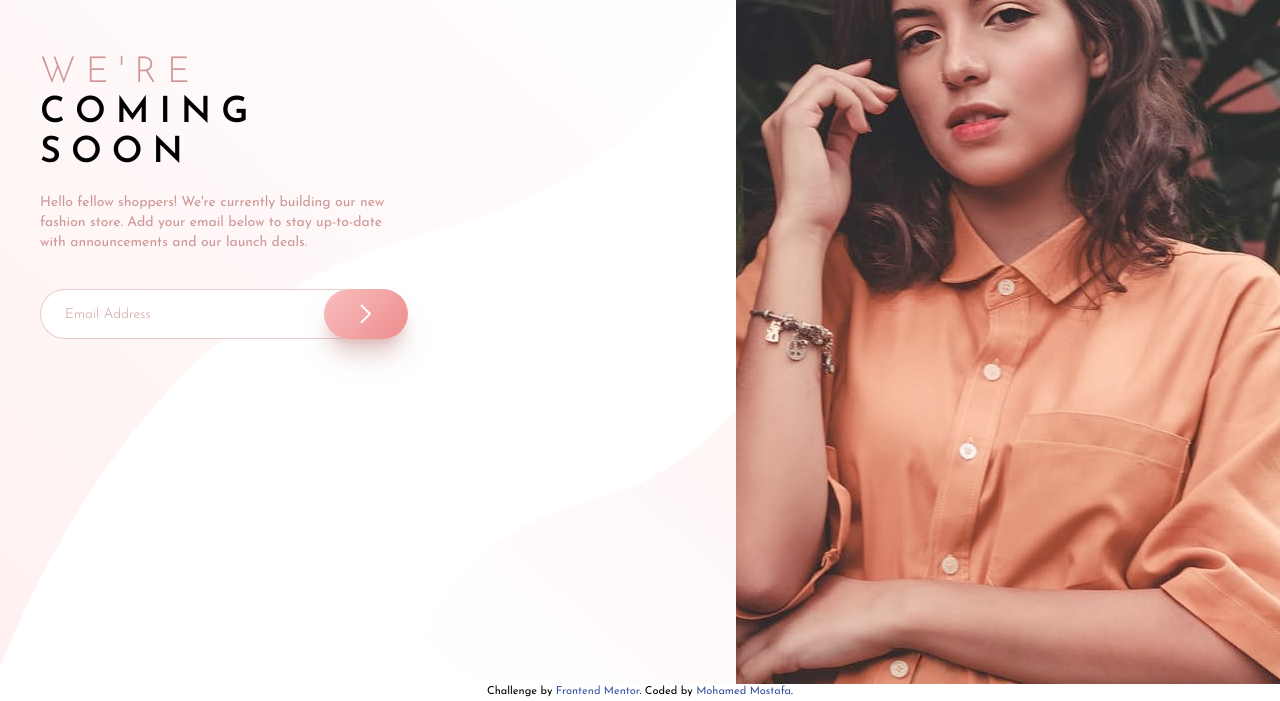
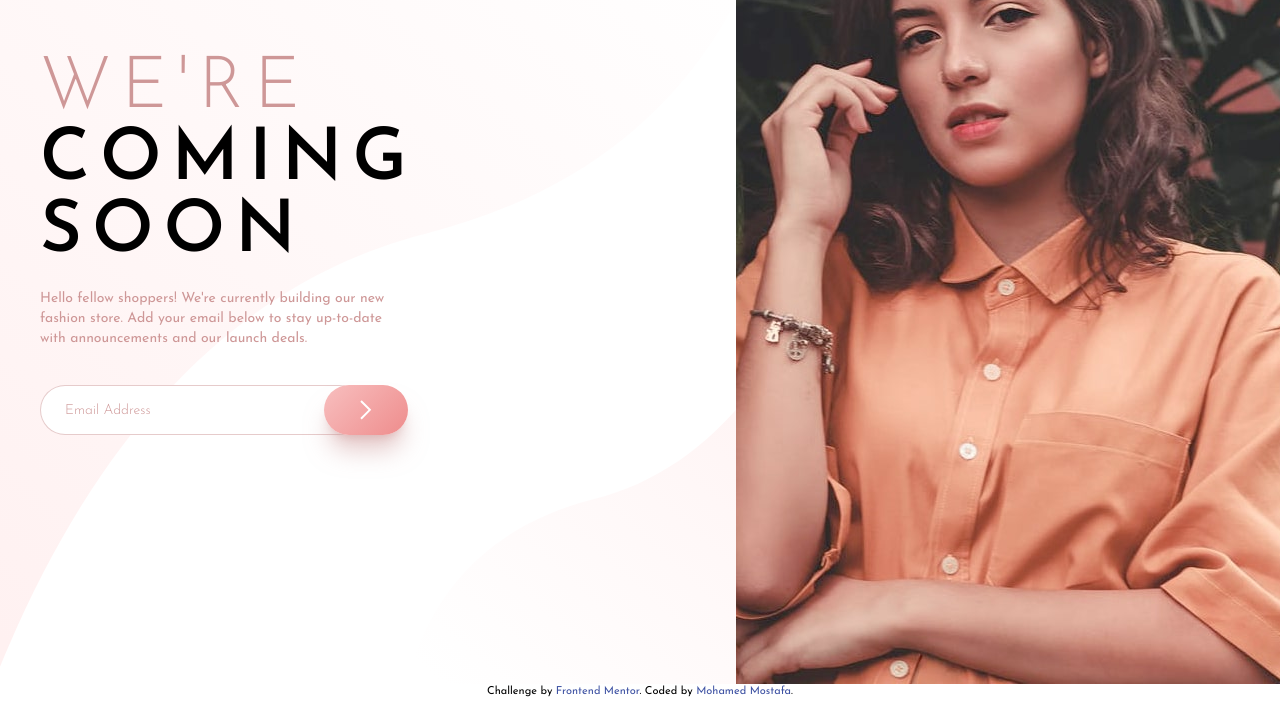
Before and after one commit to mohamedmostafakhudari/base-apparel-coming-soon, a website: page public/index.html in a window 1280 px wide. Shown: the part 116-817 px from the top of the page. Drawn offline with Linux system fonts and the light colour scheme.

Commit message:
edit hero text

```diff
--- a/public/index.html
+++ b/public/index.html
@@ -32,7 +32,7 @@
         <img src="./images/hero-mobile.jpg" alt="hero image" class="w-full object-cover object-center md:hidden">
         <!-- hero text -->
         <div class="text-center px-10 md:text-left">
-          <p class="uppercase text-neutral-veryDarkBlue font-semibold text-4xl tracking-[10px] mt-14"><span class="text-primary-desaturatedRed font-light">we're</span><br>coming<br>soon</p>
+          <p class="uppercase text-neutral-veryDarkBlue font-semibold text-4xl tracking-[10px] mt-14 lg:text-7xl"><span class="text-primary-desaturatedRed font-light">we're</span><br>coming<br>soon</p>
           <p class="text-primary-desaturatedRed py-5 text-sm md:max-w-[40ch]">Hello fellow shoppers! We're currently building our new fashion store.
             Add your email below to stay up-to-date with announcements and our launch deals.</p>
         </div>
```
Also changed, not shown: public/styles.css.
